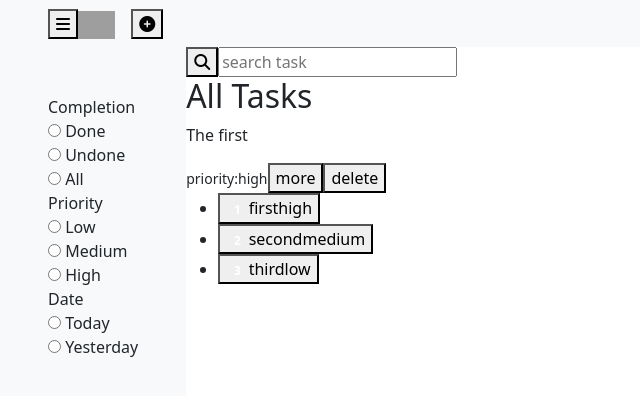
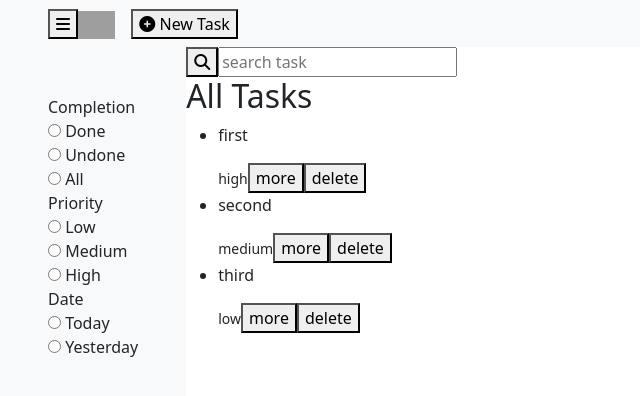
Before and after one commit to nalowageena/ToDo-app, an Angular app: page /all-tasks in a window 1280 px wide. Shown: the top 396 px of the page, without its empty margins (0-640 px from the left). Built offline with nearby package versions, Linux system fonts and the light colour scheme; grey boxes are pictures that could not be loaded.

Commit message:
create, display and delete task

```diff
--- a/src/app/all-tasks/all-tasks.component.html
+++ b/src/app/all-tasks/all-tasks.component.html
@@ -27,20 +27,15 @@
         <input type="search" name="search" id="search" placeholder="search task">
        </div>
    <h2>All Tasks</h2>
-  <div class="task">
-    <p class="title">The first</p>
-    <small>priority:high</small>
-    <button routerLink = "/task">more</button>
-    <button>delete</button>
-  </div>
 
 <ul class="tasks">
   <li *ngFor="let task of tasks">
-    <button type="button" (click)="onSelect(task)">
-      <span class="badge">{{task.taskId}}</span>
-      <span class="name">{{task.title}}</span>
-      <span class="name">{{task.priority}}</span>
-    </button>
+    <div class="task">
+        <p class="title">{{task.title}}</p>
+        <small>{{task.priority}}</small>
+        <button routerLink = "/task" (click)="viewDetails(task)">more</button>
+        <button (click)="deleteTask(task)">delete</button>
+      </div>
   </li>
   <div *ngIf="selectedTask">
     <h2>{{selectedTask.title | uppercase}} Details</h2>
--- a/src/app/all-tasks/all-tasks.component.ts
+++ b/src/app/all-tasks/all-tasks.component.ts
@@ -26,4 +26,11 @@ export class AllTasksComponent implements OnInit {
     this.selectedTask = task;
   }
 
+  deleteTask(task):void{
+    this.taskService.deleteTask(task);
+  }
+
+  viewDetails(task):void{
+    this.taskService.deleteTask(task);
+  }
 }
--- a/src/app/app.component.html
+++ b/src/app/app.component.html
@@ -7,7 +7,7 @@
     </a>
   </div>
 
-  <button type="button"routerLink="/task"><i class="fa-solid fa-plus-circle"></i></button>
+  <button type="button"routerLink="/task"><i class="fa-solid fa-plus-circle"></i> New Task</button>
 </header>
 
 <!-- The routed views render in the <router-outlet>-->
--- a/src/app/mock-tasks.ts
+++ /dev/null
@@ -1,40 +0,0 @@
-import { Task } from "./task";
-
-export const TASKS: Task[]  = [
-    {
-        taskId: 1,
-    title: 'first',
-    description: 'stuff',
-    priority: 'high',
-    // deadline: Date,
-    attachLink: {
-        link: '',
-        shortLink: ''
-      },
-      imageUrl: ''
-    },
-    {
-        taskId: 2,
-    title: 'second',
-    description: 'stuffer',
-    priority: 'medium',
-    // deadline: Date,
-    attachLink: {
-        link: '',
-        shortLink: ''
-      },
-      imageUrl: ''
-    },
-    {
-        taskId: 3,
-    title: 'third',
-    description: 'stuffest',
-    priority: 'low',
-    // deadline: Date,
-    attachLink: {
-        link: '',
-        shortLink: ''
-      },
-      imageUrl: ''
-    },
-];
--- a/src/app/task-page/task-page.component.ts
+++ b/src/app/task-page/task-page.component.ts
@@ -2,6 +2,8 @@ import { Component, OnInit } from '@angular/core';
 import { FormGroup, FormControl } from '@angular/forms';
 import { Validators } from '@angular/forms';
 import { Task } from "../task";
+import { TaskService } from "../task.service";
+import { Router } from "@angular/router";
 
 @Component({
   selector: 'app-task-page',
@@ -23,7 +25,7 @@ export class TaskPageComponent implements OnInit {
   taskId: number = 1;
   imageUrl: string = '';
 
-  constructor() {}
+  constructor(private taskService:TaskService, private router:Router) {}
 
   ngOnInit(): void {}
 
@@ -42,7 +44,6 @@ export class TaskPageComponent implements OnInit {
 
   onClickSave() {
     let task: Task = {
-      taskId: this.taskId,
       title: this.taskForm.getRawValue().title,
       description: this.taskForm.value.description,
       priority: this.taskForm.value.priority,
@@ -53,8 +54,11 @@ export class TaskPageComponent implements OnInit {
         shortLink: this.taskForm.value.shortLink,
       }
     };
-    console.log(task);
-    this.tasks.push(task);
-    console.log(this.tasks);
+    this.saveTask(task);
+    this.router.navigate(['/all-tasks'])
+  }
+
+  saveTask(task:Task){
+    this.taskService.addTask(task);
   }
 }
--- a/src/app/task.service.ts
+++ b/src/app/task.service.ts
@@ -1,18 +1,67 @@
 import { Injectable } from '@angular/core';
 import { Task } from "./task";
-import { TASKS } from "./mock-tasks";
 import { Observable, of } from 'rxjs';
 
 @Injectable({
-  providedIn: 'root'
+    providedIn: 'root'
 })
 export class TaskService {
 
-  constructor() { }
+    tasks: Task[] = [
+        {
+            title: 'first',
+            description: 'stuff',
+            priority: 'high',
+            // deadline: Date,
+            attachLink: {
+                link: '',
+                shortLink: ''
+            },
+            imageUrl: ''
+        },
+        {
+            title: 'second',
+            description: 'stuffer',
+            priority: 'medium',
+            // deadline: Date,
+            attachLink: {
+                link: '',
+                shortLink: ''
+            },
+            imageUrl: ''
+        },
+        {
+            title: 'third',
+            description: 'stuffest',
+            priority: 'low',
+            // deadline: Date,
+            attachLink: {
+                link: '',
+                shortLink: ''
+            },
+            imageUrl: ''
+        },
+    ];
 
-  getTasks(): Observable<Task[]> {
-    const tasks = of(TASKS);
-    return tasks
-  }
+    constructor() { }
 
+    getTasks(): Observable<Task[]> {
+        const tasks = of(this.tasks);
+        return tasks
+    }
+
+    addTask(task: Task): void {
+        this.tasks.push(task)
+    }
+
+    deleteTask(task: Task): void {
+        const index = this.tasks.indexOf(task, 0);
+        if (index > -1) {
+            this.tasks.splice(index, 1);
+        }
+    }
+
+    updateTask(task: Task): void {
+
+    }
 }
--- a/src/app/task.ts
+++ b/src/app/task.ts
@@ -1,5 +1,4 @@
 export interface Task {
-    taskId: number;
     title: string | null;
     description: string | null | undefined;
     priority: string | null | undefined;
```
